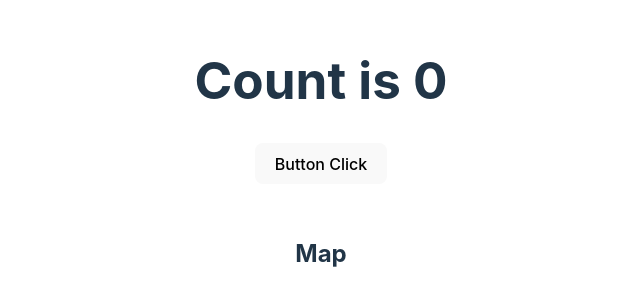
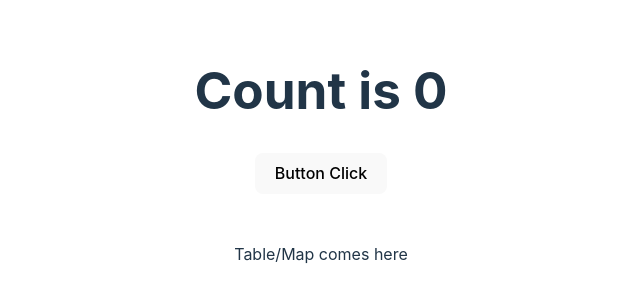
Before and after one commit to CSahithya/Lighthall-React, a React (Vite) app: page / in a window 1280 px wide. Shown: the part 261-566 px from the top of the page, without its empty margins (319-959 px from the left). Built offline with nearby package versions, Linux system fonts and the light colour scheme; no server answers.

Commit message:
informative ui

```diff
--- a/src/App.jsx
+++ b/src/App.jsx
@@ -26,7 +26,7 @@ function App() {
         </button>
       </div>
       <div>
-        <h2>Map</h2>
+        <p>Table/Map comes here</p>
         <Table />
       </div>
     </div>
```
Also changed, not shown: 1 other file (tests, documents, lock files or other folders).
